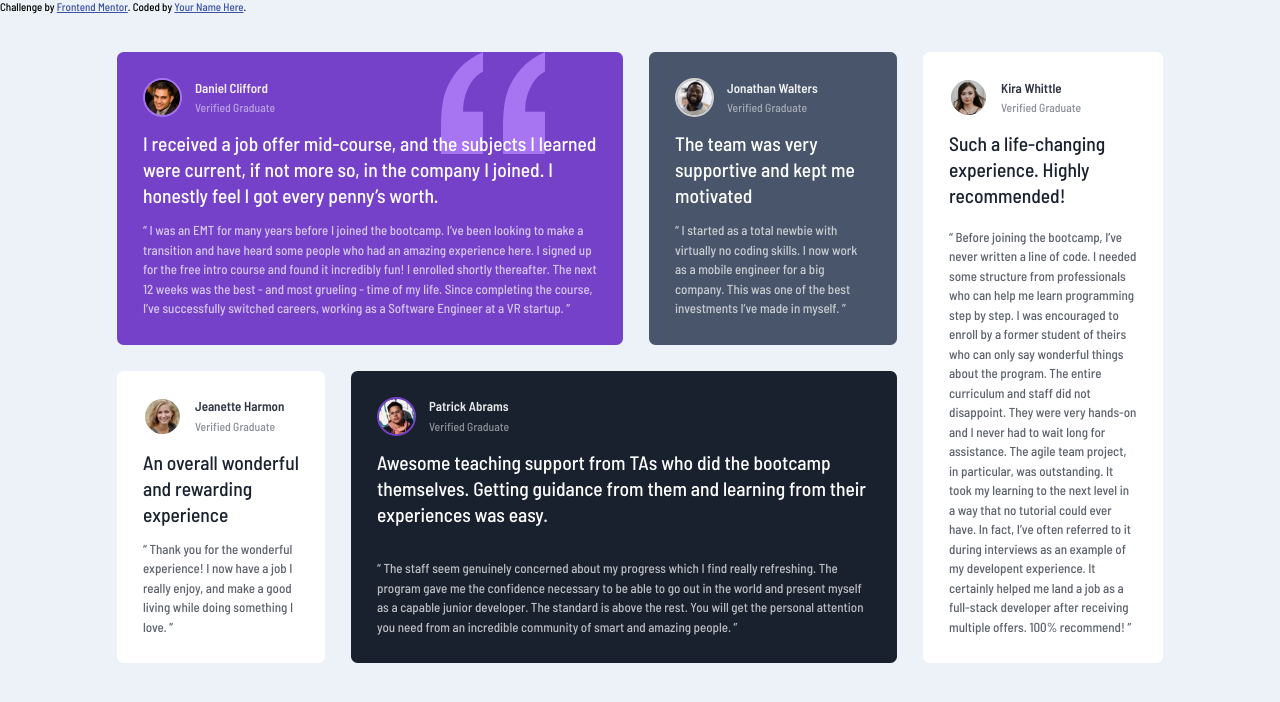
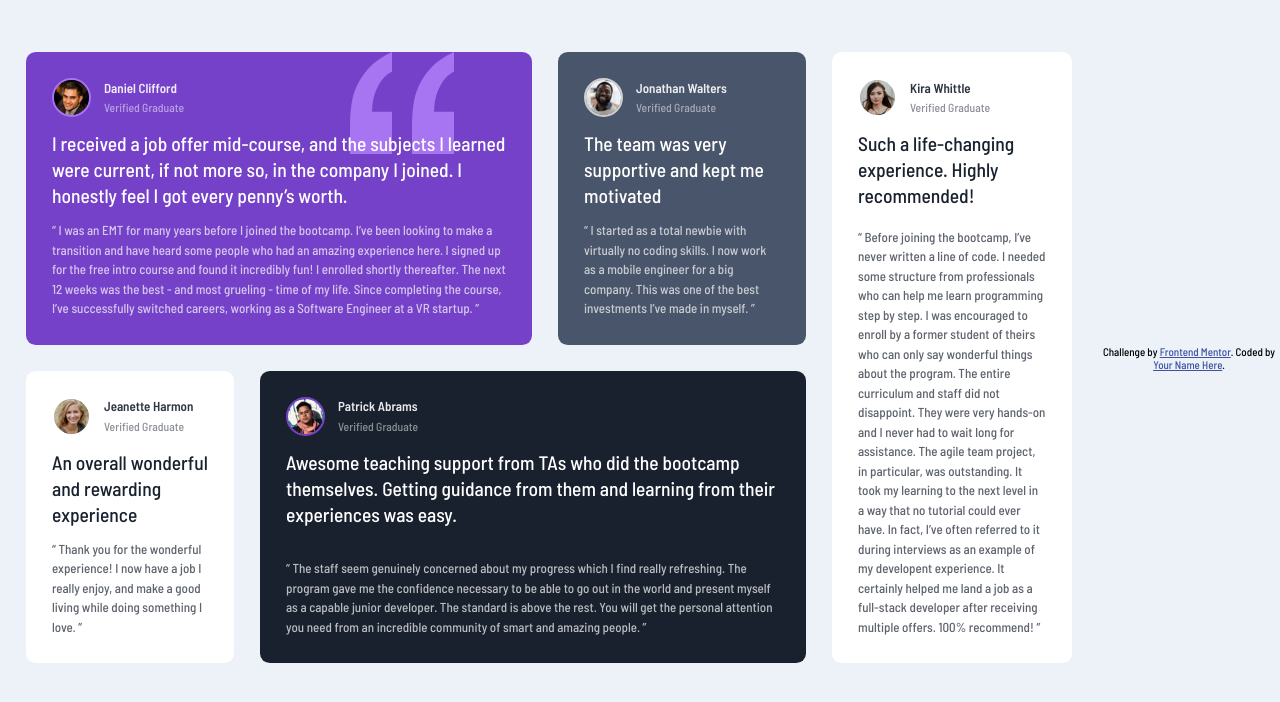
Before and after one commit to JonMStevens/frontend-mentor-testimonials-grid-section, a plain HTML site: page index.html in a window 1280 px wide. Drawn offline with Linux system fonts and the light colour scheme.

```diff
--- a/styles.css
+++ b/styles.css
@@ -18,6 +18,7 @@
 }
 body {
   display: flex;
+  flex-flow: col;
   justify-content: center;
   align-items: center;
 
@@ -40,7 +41,7 @@
   grid-template-rows: auto 1fr;
   padding: 2rem;
 
-  border-radius: 0.5rem;
+  border-radius: 0.75rem;
 
   position: relative;
 }
@@ -151,12 +152,6 @@
   z-index: 0;
 }
 
-.attribution {
-  position: absolute;
-  top: 0;
-  left: 0;
-}
-
 /* break point for when screen size is too small for desktop layout
   step between desktop and actual mobile view
   width is equal to each column of main grid + margins */
```
